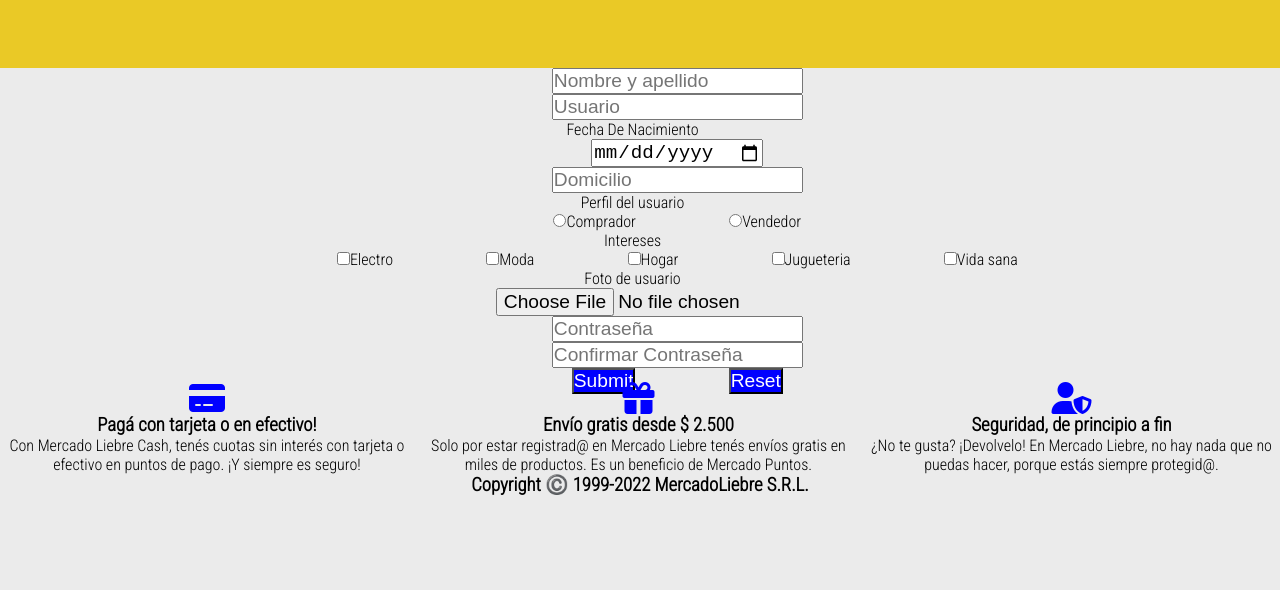
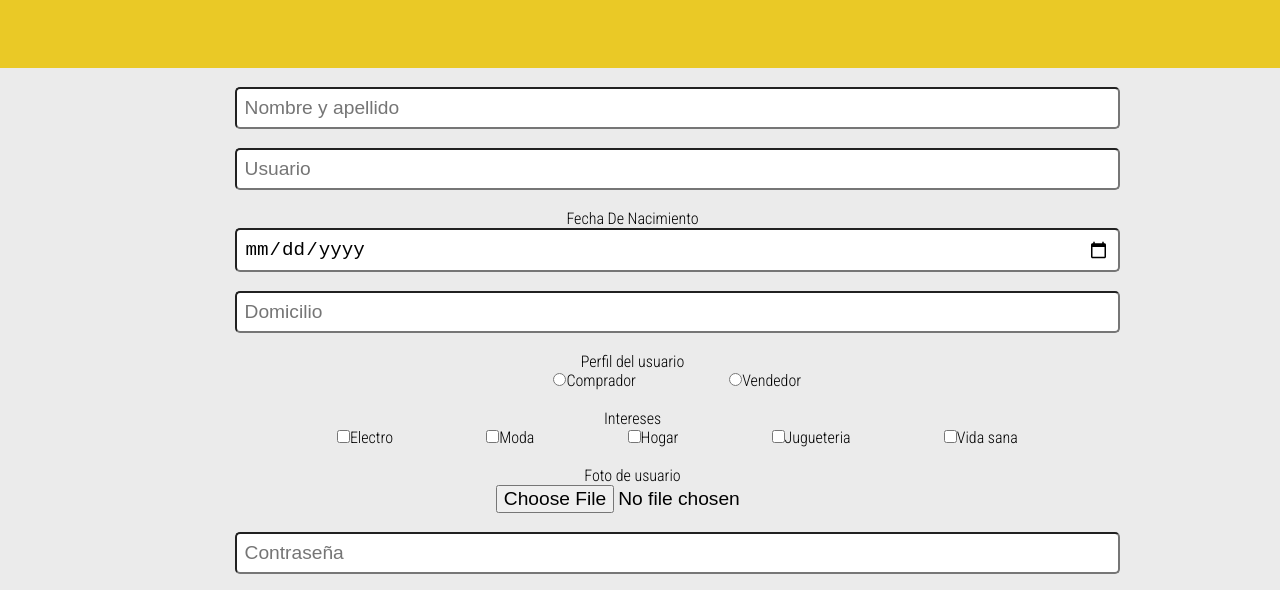
Before and after one commit to lucastassone/mercadoliebre, a website: page views/register.html in a window 1280 px wide. Shown: the part 178-768 px from the top of the page. Drawn offline with Linux system fonts and the light colour scheme; files whose address does not match are found by name.

Commit message:
Subiendo MercadoLiebre

```diff
--- a/app.js
+++ b/app.js
@@ -1,11 +1,9 @@
 const express = require('express');
 const app = express();
 app.use(express.static('public'));
+const port = process.env.port || 3001;
 
-
-app.listen(3030, ()=>{
-    console.log('Servidor funcionando');
-});
+app.listen(port, ()=>console.log('Servidor corriendo en el puerto $(port)'))
 
 app.get('/', (req,res)=>{
     res.sendFile(__dirname + '/views/home.html');
--- a/package.json
+++ b/package.json
@@ -4,7 +4,8 @@
   "description": "",
   "main": "app.js",
   "scripts": {
-    "test": "echo \"Error: no test specified\" && exit 1"
+    "test": "nodemon app.js",
+    "start": "node app.js"
   },
   "author": "",
   "license": "ISC",
--- a/public/css/styles.css
+++ b/public/css/styles.css
@@ -52,8 +52,12 @@ ul.main-nav{
 }
 
 .formularios{
-    text-align: center;
-}
+    width: 70%;
+    padding: 8px ;
+    border-radius: 5px;
+    align-items: center;
+    justify-content: center;
+ }
 
 .burger-menu {
     background-color: blue;
@@ -107,6 +111,11 @@ h3{
 .boton-envio{
     background-color: blue;
     color: white;
+    width: 50%;
+    border-radius: 3px;
+    align-items: center;
+    padding: 8px;
+    justify-content: space-around;
 }
 
 article {
@@ -209,6 +218,7 @@ div.container1.flexing2{
     top: -15px;
     margin-right: -18vw;
 }
+
 
 
 
--- a/views/register.html
+++ b/views/register.html
@@ -1,5 +1,5 @@
 <!DOCTYPE html>
-<html lang="en">
+<html lang="es">
 <head>
     <meta charset="UTF-8">
     <meta http-equiv="X-UA-Compatible" content="IE=edge">
@@ -46,28 +46,35 @@
     </div><br>
 </header>
 
-    <form action="/" method="GET" class="formularios">
+<br>
+
+    <form action="/" method="GET" class="centrado">
     <div>
         <label for="nombre"></label>
-        <div><input type="text" name="nombre" id="nombre" placeholder="Nombre y apellido" required minlength="2"></div>
+        <div><input type="text" name="nombre" id="nombre" placeholder="Nombre y apellido" required minlength="2" class="formularios"></div>
     </div>
+    <br>
     <div>
         <label for="usuario"></label>
-        <div><input type="text" name="usuario" id="usuario" placeholder="Usuario" required minlength="2"></div>
+        <div><input type="text" name="usuario" id="usuario" placeholder="Usuario" required minlength="2" class="formularios"></div>
     </div>
+    <br>
     <div>
         <label for="nacimiento">Fecha De Nacimiento</label>
-       <div><input type="date" name="nacimiento" id="nacimiento" placeholder="Fecha De Nacimiento" required></div>
+       <div><input type="date" name="nacimiento" id="nacimiento" placeholder="Fecha De Nacimiento" required class="formularios"></div>
     </div>
+    <br>
     <div>
         <label for="domicilio"></label>
-        <div><input type="text" name="domicilio" id="domicilio" placeholder="Domicilio" required></div>
+        <div><input type="text" name="domicilio" id="domicilio" placeholder="Domicilio" required class="formularios"></div>
     </div>
+    <br>
     <div>
         <label for="perfil" required>Perfil del usuario</label>
         <div><input type="radio" name="perfil" value="Compra">Comprador
         <input type="radio" name="perfil" value="Venta">Vendedor</div>
     </div>
+    <br>
     <div>
         <label for="interes" required>Intereses</label>
         <div><input type="checkbox" name="interes" value="Electro">Electro
@@ -76,23 +83,29 @@
         <input type="checkbox" name="interes" value="Jugueteria">Jugueteria
         <input type="checkbox" name="interes" value="Vida sana">Vida sana</div>
     </div>
+    <br>
     <div>
         <label for="foto">Foto de usuario</label>
         <div><input type="file" name="foto" accept=".jpg, .jpeg" required></div>
     </div>
+    <br>
     <div>
         <label for="password"></label>
-        <div><input type="password" name="password" placeholder="Contraseña" required></div>
+        <div><input type="password" name="password" placeholder="Contraseña" required class="formularios"></div>
     </div>
+    <br>
     <div>
         <label for="password"></label>
-        <div><input type="password" name="password" placeholder="Confirmar Contraseña" required></div>
+        <div><input type="password" name="password" placeholder="Confirmar Contraseña" required class="formularios"></div>
     </div>
+    <br>
     <div>
         <input type="submit" class="boton-envio">
         <input type="reset" class="boton-envio">
     </div>
     </form>
+
+    <br>
 
     <footer class="centrado">
         <div class="footer-centrado">
```
Also changed, not shown: views/home.html (+1 -1 lines), views/login.html (+11 -7 lines).
